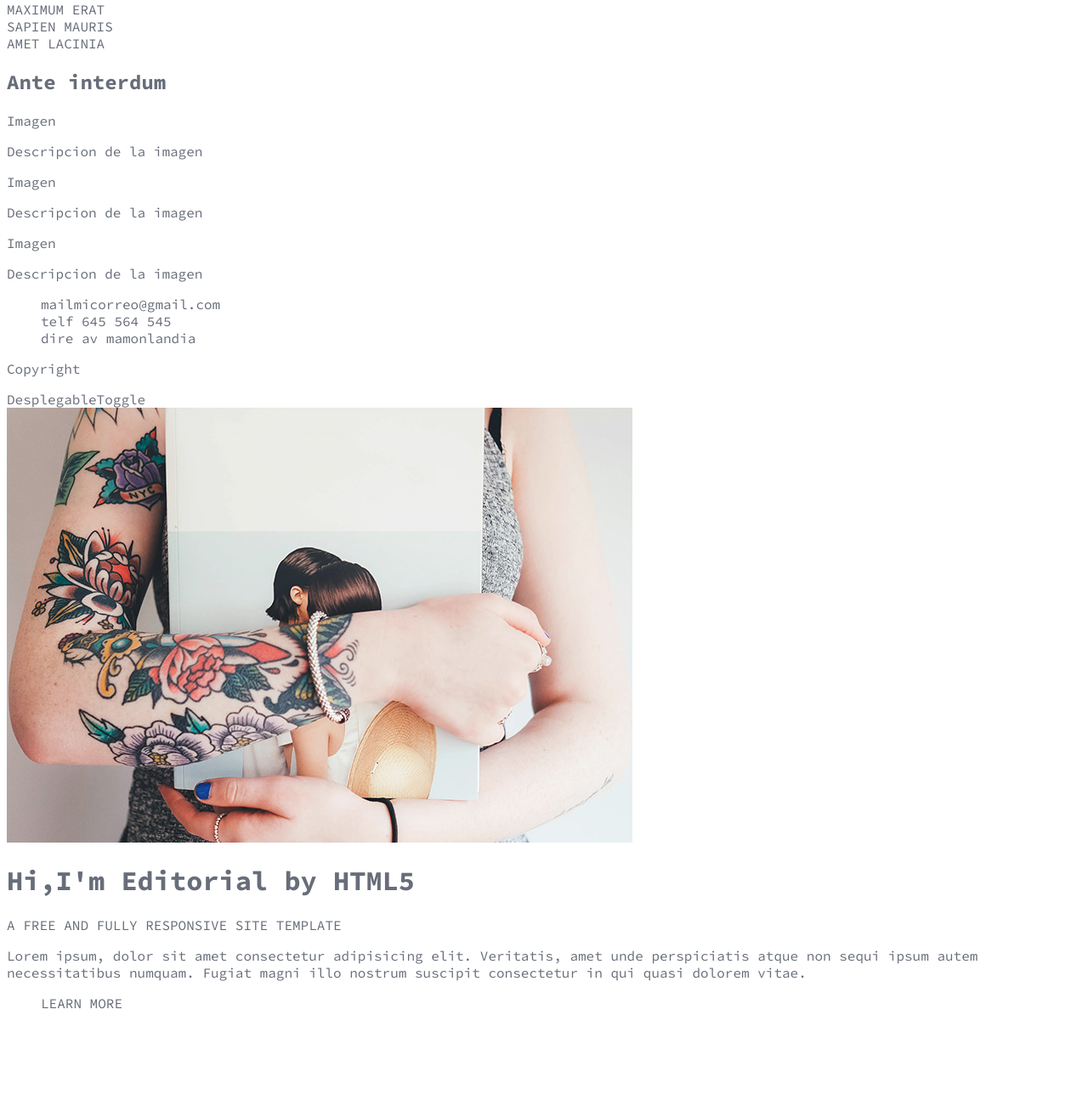
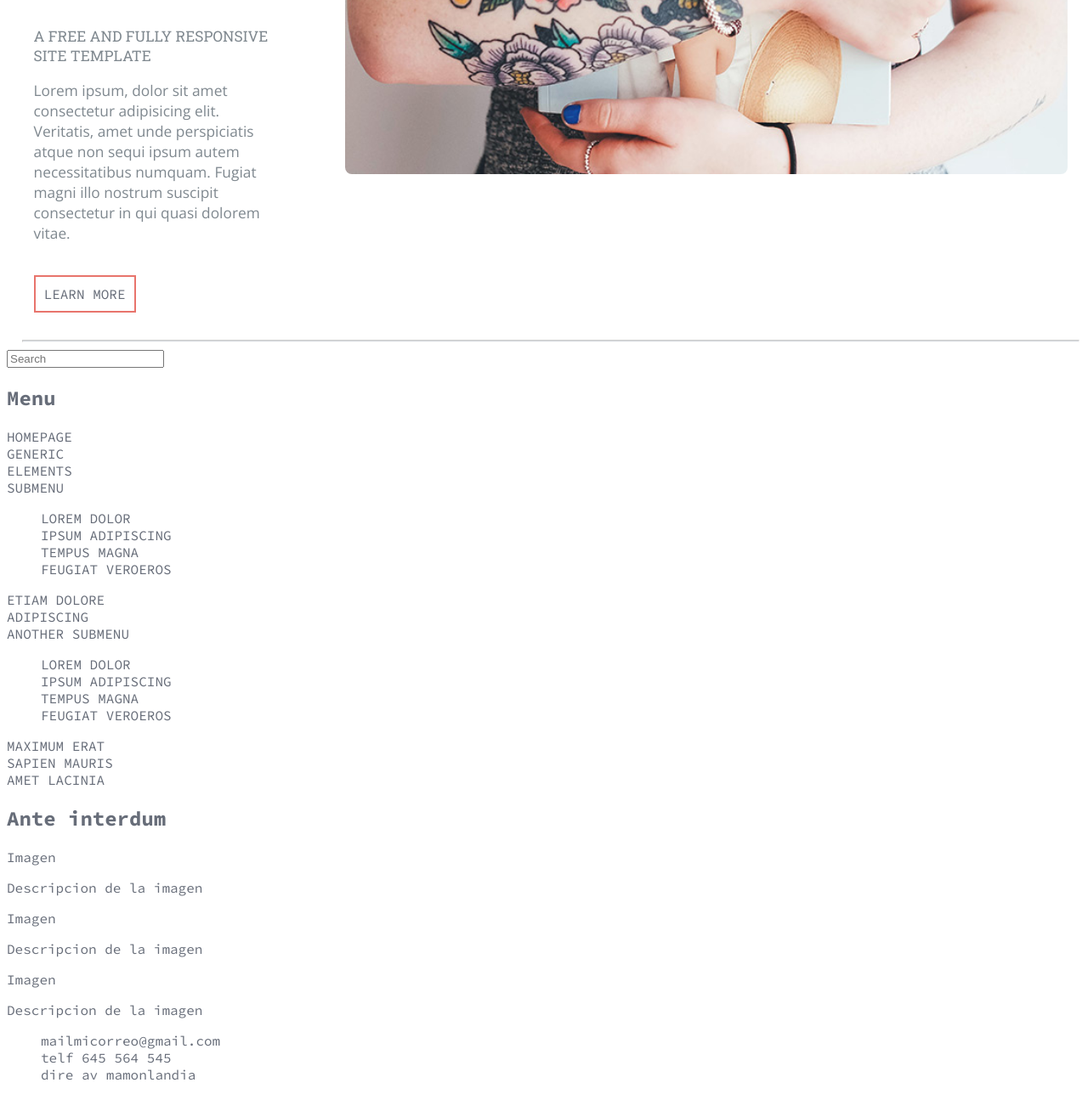
Before and after one commit to Albertojs89/jimenezSanchezAlbertom9p1, a plain HTML site: page pr1/index.html in a window 1280 px wide. Shown: the part 666-1954 px from the top of the page at 85% size. Before the commit the page ends 1873 px from the top, so only its background shows below. Drawn offline with nearby package versions, Linux system fonts and the light colour scheme.

Commit message:
Update index.html

```diff
--- a/pr1/index.html
+++ b/pr1/index.html
@@ -12,6 +12,9 @@
     <link rel="preconnect" href="https://fonts.gstatic.com" crossorigin>
     <script src="https://kit.fontawesome.com/c5ee713d6d.js" crossorigin="anonymous"></script>
     <link href="https://fonts.googleapis.com/css2?family=Roboto+Slab:wght@100..900&family=Source+Code+Pro:ital,wght@0,200..900;1,200..900&display=swap" rel="stylesheet">
+    <link rel="preconnect" href="https://fonts.googleapis.com">
+<link rel="preconnect" href="https://fonts.gstatic.com" crossorigin>
+<link href="https://fonts.googleapis.com/css2?family=Open+Sans:ital,wght@0,300..800;1,300..800&display=swap" rel="stylesheet">
 </head>
 <body>
     <div>
@@ -32,6 +35,43 @@
                     </ul>
                 </div>
             </header>
+
+
+            <!-- main page -->
+
+
+                <!-- contenido/banner -->
+                 <div class="container">
+                    <header>
+                        <h1>Hi,I'm Editorial <br>by HTML5</h1>
+                        <p id="subtitulo">A FREE AND FULLY RESPONSIVE SITE TEMPLATE</p>
+
+                    <p>
+                        Lorem ipsum, dolor sit amet consectetur adipisicing elit.
+                        Veritatis, amet unde perspiciatis atque non sequi ipsum autem necessitatibus numquam.
+                        Fugiat magni illo nostrum suscipit consectetur in qui quasi dolorem vitae.
+                    </p>
+                    <ul class="btnLearn">
+                        <li>
+                            <a href="">LEARN MORE</a>
+                        </li>
+                    </ul>
+                    </header>
+
+
+                    <span>
+                        <img src="pic10.jpg" alt="">
+                    </span>
+
+                 </div>
+                 <hr>
+                  <!-- boton learn More -->
+
+
+        </main>
+    </div>
+
+</body>
 
    <!-- sidebar lateral -->
 
@@ -100,33 +140,9 @@
     </section>
 </div>
 <a href="">DesplegableToggle</a>
-            <!-- main page -->
-            <div>
-                <section>
-                    <img src="pic10.jpg" alt="">
 
-                </section>
-                <!-- contenido/banner -->
-                 <div>
-                    <header>
-                        <h1>Hi,I'm Editorial by HTML5</h1>
-                        <p>A FREE AND FULLY RESPONSIVE SITE TEMPLATE</p>
-                    </header>
-                    <p>
-                        Lorem ipsum, dolor sit amet consectetur adipisicing elit.
-                        Veritatis, amet unde perspiciatis atque non sequi ipsum autem necessitatibus numquam.
-                        Fugiat magni illo nostrum suscipit consectetur in qui quasi dolorem vitae.
-                    </p>
-                    <!-- boton learn More -->
-                    <ul>
-                        <li>
-                            <a href="">LEARN MORE</a>
-                        </li>
-                    </ul>
-                 </div>
-            </div>
-        </main>
-    </div>
 
-</body>
+
+
+
 </html>
```
Lines whose indentation alone changed are shown as unchanged.
